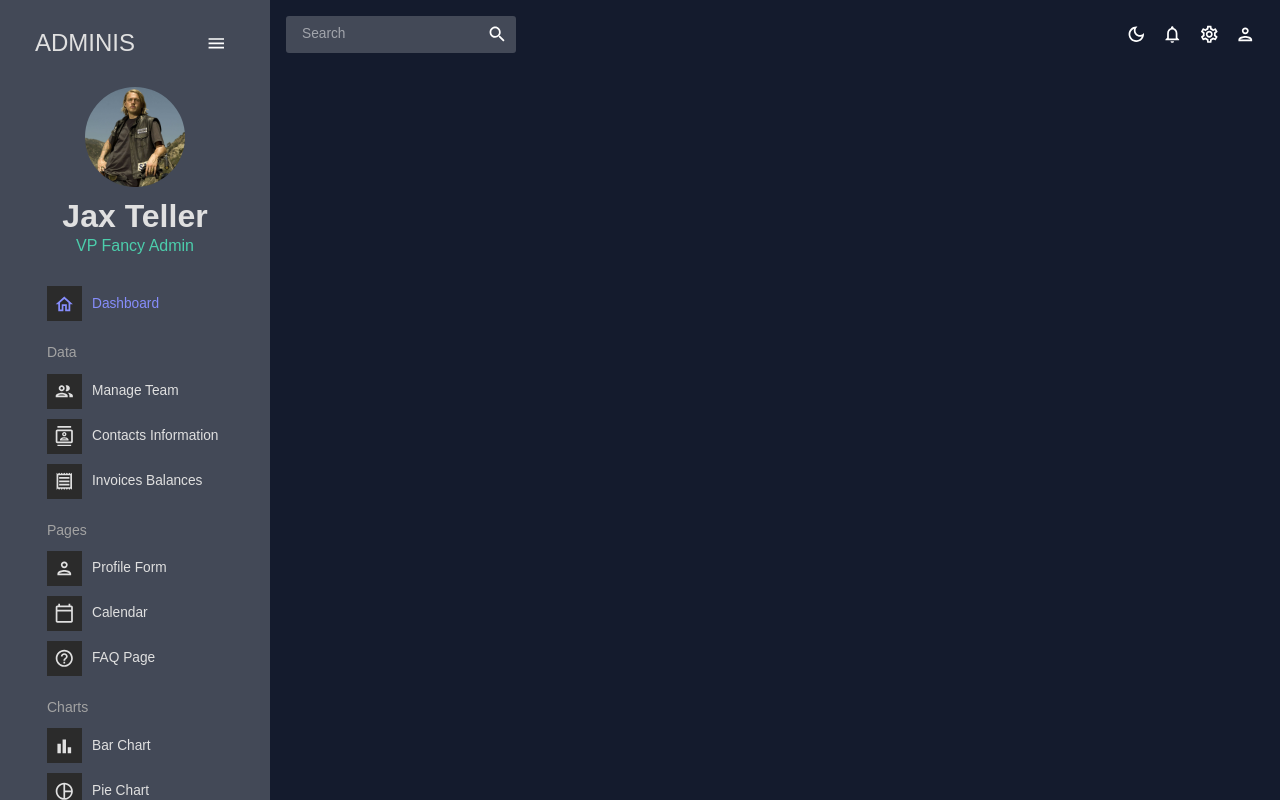
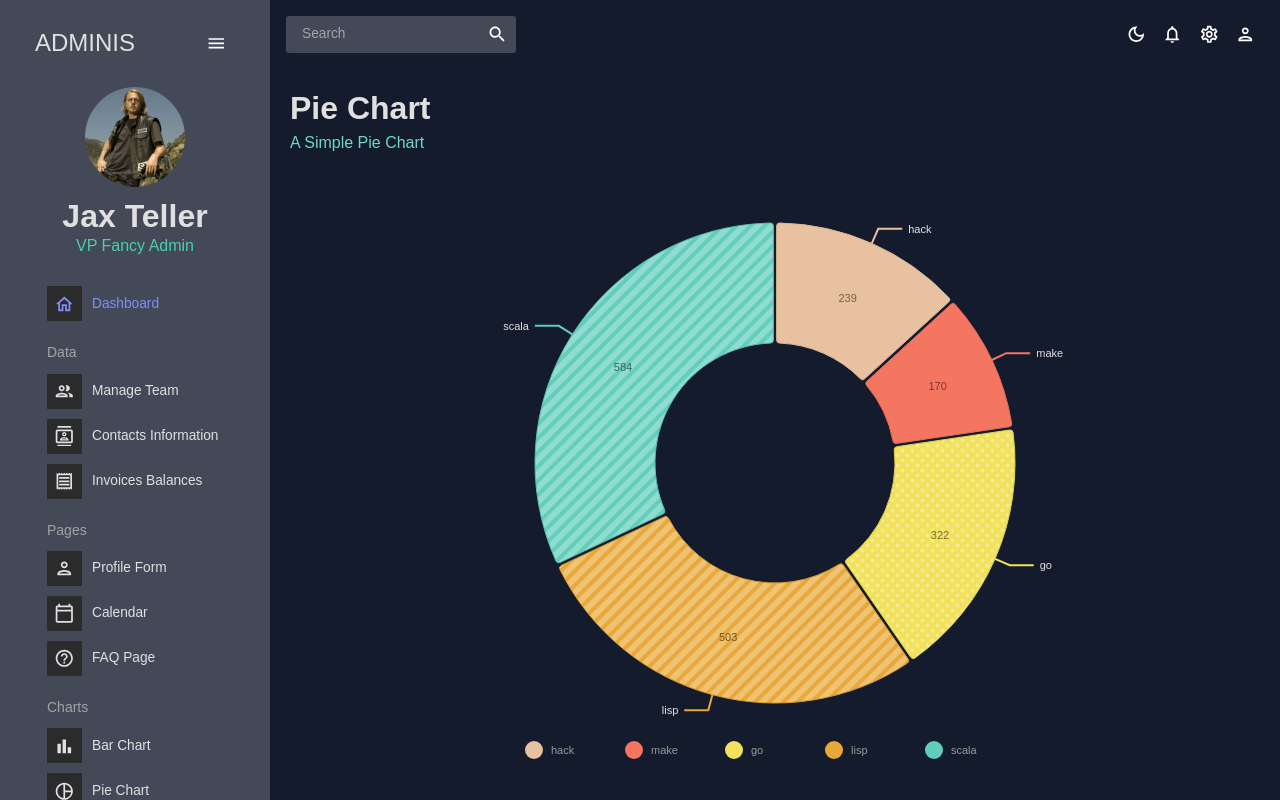
Before and after one commit to BenjaLV/mui-dashboard, a React (Vite) app: page /pie in a window 1280 px wide. Built offline with nearby package versions, Linux system fonts and the light colour scheme; the HTML template or start-up script is replaced by a standard one.

Commit message:
finished piechart

```diff
--- a/package.json
+++ b/package.json
@@ -22,6 +22,7 @@
     "@mui/material": "^5.14.17",
     "@mui/x-data-grid": "^6.18.1",
     "@nivo/bar": "^0.83.0",
+    "@nivo/pie": "^0.83.0",
     "formik": "^2.4.5",
     "react": "^18.2.0",
     "react-dom": "^18.2.0",
--- a/src/App.jsx
+++ b/src/App.jsx
@@ -12,11 +12,9 @@
 import Calendar from "./scenes/calendar";
 import FAQ from "./scenes/faq";
 import Bar from "./scenes/bar";
+import Pie from "./scenes/pie";
 
-// import Form from "./scenes/form";
-// import Line from "./scenes/line";
-// import Pie from "./scenes/pie";
-// import Geography from "./scenes/geography";
+
 
 function App() {
   const [theme, colorMode] = useMode();
@@ -39,8 +37,8 @@
               <Route path="/calendar" element={<Calendar />} />
               <Route path="/faq" element={<FAQ />} />
               <Route path="/bar" element={<Bar />} />
+              <Route path="/pie" element={<Pie />} />
               {/*
-              <Route path="/pie" element={<Pie />} />
               <Route path="/line" element={<Line />} />
               <Route path="/geography" element={<Geography />} /> */}
             </Routes>
--- /dev/null
+++ b/src/components/PieChart.jsx
@@ -0,0 +1,159 @@
+import React from "react";
+import { ResponsivePie } from "@nivo/pie";
+import { useTheme } from "@mui/material";
+import { tokens } from "../theme";
+import { mockPieData as data } from "../data/mockData";
+
+const PieChart = () => {
+  const theme = useTheme();
+  const colors = tokens(theme.palette.mode);
+  return (
+    <ResponsivePie
+      data={data}
+      theme={{
+        axis: {
+          domain: {
+            line: {
+              stroke: colors.grey[100],
+            },
+          },
+          legend: {
+            text: {
+              fill: colors.grey[100],
+            },
+          },
+          ticks: {
+            line: {
+              stroke: colors.grey[100],
+              strokeWidth: 1,
+            },
+            text: {
+              fill: colors.grey[100],
+            },
+          },
+        },
+        legends: {
+          text: {
+            fill: colors.grey[100],
+          },
+        },
+      }}
+      margin={{ top: 40, right: 80, bottom: 80, left: 80 }}
+      innerRadius={0.5}
+      padAngle={0.7}
+      cornerRadius={3}
+      activeOuterRadiusOffset={8}
+      borderWidth={1}
+      borderColor={{
+        from: "color",
+        modifiers: [["darker", 0.2]],
+      }}
+      arcLinkLabelsSkipAngle={10}
+      arcLinkLabelsTextColor={colors.grey[100]}
+      arcLinkLabelsThickness={2}
+      arcLinkLabelsColor={{ from: "color" }}
+      arcLabelsSkipAngle={10}
+      arcLabelsTextColor={{
+        from: "color",
+        modifiers: [["darker", 2]],
+      }}
+      defs={[
+        {
+          id: "dots",
+          type: "patternDots",
+          background: "inherit",
+          color: "rgba(255, 255, 255, 0.3)",
+          size: 4,
+          padding: 1,
+          stagger: true,
+        },
+        {
+          id: "lines",
+          type: "patternLines",
+          background: "inherit",
+          color: "rgba(255, 255, 255, 0.3)",
+          rotation: -45,
+          lineWidth: 6,
+          spacing: 10,
+        },
+      ]}
+      fill={[
+        {
+          match: {
+            id: "ruby",
+          },
+          id: "dots",
+        },
+        {
+          match: {
+            id: "c",
+          },
+          id: "dots",
+        },
+        {
+          match: {
+            id: "go",
+          },
+          id: "dots",
+        },
+        {
+          match: {
+            id: "python",
+          },
+          id: "dots",
+        },
+        {
+          match: {
+            id: "scala",
+          },
+          id: "lines",
+        },
+        {
+          match: {
+            id: "lisp",
+          },
+          id: "lines",
+        },
+        {
+          match: {
+            id: "elixir",
+          },
+          id: "lines",
+        },
+        {
+          match: {
+            id: "javascript",
+          },
+          id: "lines",
+        },
+      ]}
+      legends={[
+        {
+          anchor: "bottom",
+          direction: "row",
+          justify: false,
+          translateX: 0,
+          translateY: 56,
+          itemsSpacing: 0,
+          itemWidth: 100,
+          itemHeight: 18,
+          itemTextColor: "#999",
+          itemDirection: "left-to-right",
+          itemOpacity: 1,
+          symbolSize: 18,
+          symbolShape: "circle",
+          effects: [
+            {
+              on: "hover",
+              style: {
+                itemTextColor: "#000",
+              },
+            },
+          ],
+        },
+      ]}
+    />
+  );
+};
+
+export default PieChart;
--- a/src/scenes/bar/index.jsx
+++ b/src/scenes/pie/index.jsx
@@ -1,18 +1,17 @@
+import React from "react";
 import { Box } from "@mui/material";
 import Header from "../../components/Header";
-import BarChart from "../../components/BarChart";
+import PieChart from "../../components/PieChart";
 
-import React from "react";
-
-const Bar = () => {
+const Pie = () => {
   return (
     <Box m="20px">
-      <Header title="Bar Chart" subtitle="A Simple Bar Chart" />
+      <Header title="Pie Chart" subtitle="A Simple Pie Chart" />
       <Box height="75vh">
-        <BarChart />
+        <PieChart />
       </Box>
     </Box>
   );
 };
 
-export default Bar;
+export default Pie;
```
Also changed, not shown: 1 other file (tests, documents, lock files or other folders).
